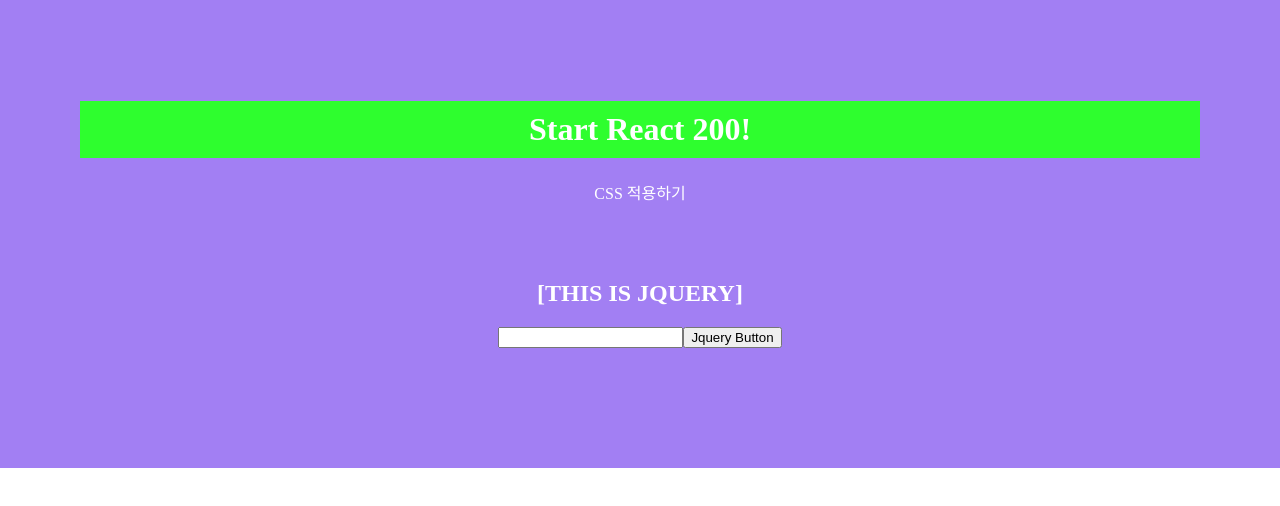
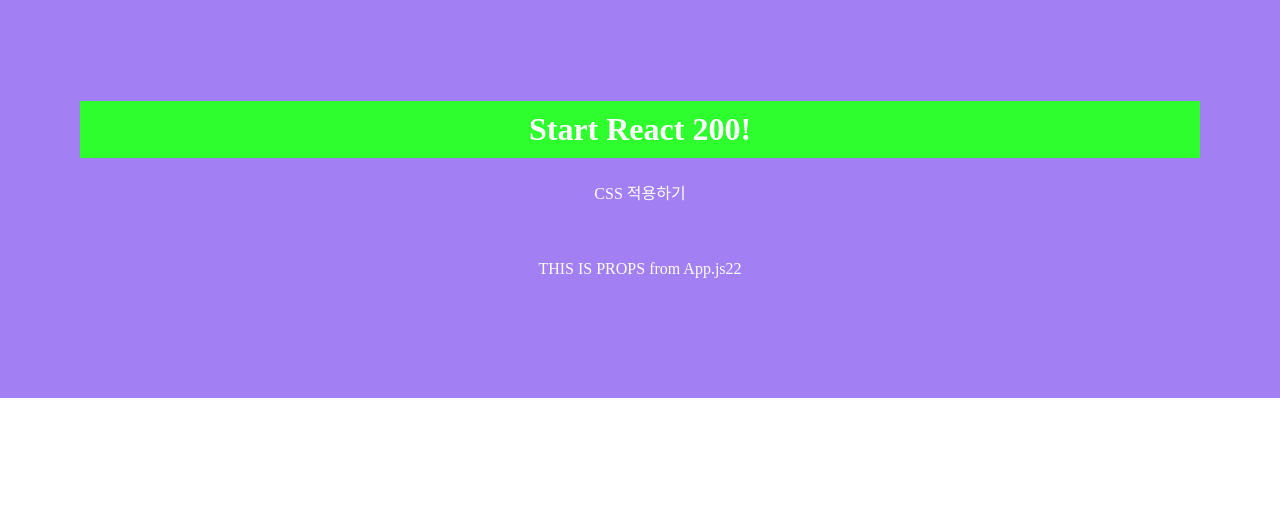
Before and after one commit to OHHYUN/react200, a React (Create React App) app: page / in a window 1280 px wide. Shown: the top 506 px of the page. Built offline with nearby package versions, Linux system fonts and the light colour scheme.

Commit message:
add: props

```diff
--- a/src/App.js
+++ b/src/App.js
@@ -1,13 +1,13 @@
 import React from 'react';
 import './App.css';
-import Jquery from './R016_Jquery'
+import Props from './R017_Props'
 
 function App() {
   return (
     <div>
       <h1>Start React 200!</h1>
       <p>CSS 적용하기</p>
-      <Jquery />
+      <Props props_val="THIS IS PROPS" />
     </div>
   );
 }
--- /dev/null
+++ b/src/R017_Props.js
@@ -0,0 +1,13 @@
+import React, { Component } from 'react';
+
+class R017_Props extends Component {
+    render() {
+        let props_value = this.props.props_val;
+        props_value += ' from App.js22'
+        return (
+            <div>{props_value}</div>
+        )
+    }
+}
+
+export default R017_Props
```
